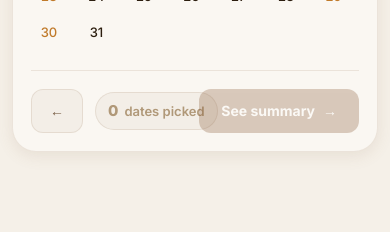
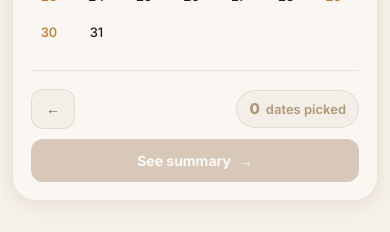
Before and after one commit to Cwjiee/Indecisive, a React (Vite) app: page /pick/1 in a window 390 px wide. Shown: the part 571-803 px from the top of the page. Built offline with nearby package versions, Linux system fonts and the light colour scheme; no server answers.

Commit message:
style: mobile uiux fix

```diff
--- a/src/components/CalendarPicker.tsx
+++ b/src/components/CalendarPicker.tsx
@@ -43,15 +43,67 @@ export default function CalendarPicker({
 
   const dateToKey = (d: Date | Dayjs) => dayjs(d).format('YYYY-MM-DD')
 
-  // Global mouseup listener to end drag even if mouse released outside calendar
+  // Track calendar container DOM ref for touch event handling
+  const calendarContainerRef = useRef<HTMLDivElement>(null)
+
+  // Global touch & mouse release listeners
   useEffect(() => {
-    const handleMouseUp = () => {
+    const handleEnd = () => {
       isDragging.current = false
       dragMode.current = null
     }
-    window.addEventListener('mouseup', handleMouseUp)
-    return () => window.removeEventListener('mouseup', handleMouseUp)
-  }, [])
+
+    const handleTouchMove = (e: TouchEvent) => {
+      if (!isDragging.current || !dragMode.current || !calendarContainerRef.current) return
+
+      const touch = e.touches[0]
+      if (!touch) return
+
+      const target = document.elementFromPoint(touch.clientX, touch.clientY)
+      if (!target) return
+
+      // Find date cell element with data-date attribute
+      const dayCell = target.closest('[data-date-key]') as HTMLElement | null
+      if (!dayCell) return
+
+      const dateStr = dayCell.getAttribute('data-date-key')
+      const isDisabled = dayCell.getAttribute('data-disabled') === 'true'
+      if (!dateStr || isDisabled) return
+
+      const targetKey = dateStr
+      const isCurrentlySelected = selectedDatesRef.current.some(sd => dateToKey(sd) === targetKey)
+
+      if (dragMode.current === 'select' && !isCurrentlySelected) {
+        const d = dayjs(dateStr).toDate()
+        const newDates = [...selectedDatesRef.current, d]
+        onChangeSelectedDates(newDates)
+      } else if (dragMode.current === 'deselect' && isCurrentlySelected) {
+        const newDates = selectedDatesRef.current.filter(sd => dateToKey(sd) !== targetKey)
+        onChangeSelectedDates(newDates)
+      }
+
+      // Prevent scrolling page while actively dragging on calendar
+      if (e.cancelable) e.preventDefault()
+    }
+
+    window.addEventListener('mouseup', handleEnd)
+    window.addEventListener('touchend', handleEnd)
+    window.addEventListener('touchcancel', handleEnd)
+
+    const container = calendarContainerRef.current
+    if (container) {
+      container.addEventListener('touchmove', handleTouchMove, { passive: false })
+    }
+
+    return () => {
+      window.removeEventListener('mouseup', handleEnd)
+      window.removeEventListener('touchend', handleEnd)
+      window.removeEventListener('touchcancel', handleEnd)
+      if (container) {
+        container.removeEventListener('touchmove', handleTouchMove)
+      }
+    }
+  }, [onChangeSelectedDates])
 
   // DatePicker passes dayjs objects internally — normalise to native Date[] first
   // eslint-disable-next-line @typescript-eslint/no-explicit-any
@@ -64,7 +116,7 @@ export default function CalendarPicker({
     }
   }
 
-  const handleDateMouseDown = (d: Dayjs, isDisabled: boolean) => {
+  const handleDateStart = (d: Dayjs, isDisabled: boolean) => {
     if (isDisabled) return
     isDragging.current = true
 
@@ -124,12 +176,17 @@ export default function CalendarPicker({
       cursor: isDisabled ? 'not-allowed' : 'pointer',
       transition: 'all 0.18s cubic-bezier(0.16, 1, 0.3, 1)',
       userSelect: 'none',
+      WebkitUserSelect: 'none',
+      touchAction: 'none',
     }
 
     return {
       disabled: isDisabled,
       style,
-      onMouseDown: () => handleDateMouseDown(d, isDisabled),
+      'data-date-key': dateToKey(d),
+      'data-disabled': isDisabled ? 'true' : 'false',
+      onMouseDown: () => handleDateStart(d, isDisabled),
+      onTouchStart: () => handleDateStart(d, isDisabled),
       onMouseEnter: () => handleDateMouseEnter(d, isDisabled),
     }
   }
@@ -137,7 +194,7 @@ export default function CalendarPicker({
   const displayMonth = new Date(year, month, 1)
 
   return (
-    <div className="main-card">
+    <div className="main-card" ref={calendarContainerRef}>
       {/* Month selector */}
       <div className="section-label">Select a month</div>
       <div className="month-selector-row">
@@ -231,9 +288,9 @@ export default function CalendarPicker({
 
       {/* Action bar */}
       <div className="action-bar">
-        <div style={{ display: 'flex', alignItems: 'center', gap: 8 }}>
+        <div className="action-bar-left">
           {onBack && (
-            <button className="back-btn" onClick={onBack} aria-label="Go back" style={{ marginRight: 4 }}>
+            <button className="back-btn action-bar-back-btn" onClick={onBack} aria-label="Go back">
               ←
             </button>
           )}
@@ -248,7 +305,7 @@ export default function CalendarPicker({
           )}
         </div>
         <button
-          className="continue-btn"
+          className="continue-btn action-bar-continue-btn"
           onClick={onContinue}
           disabled={count === 0}
           id="continue-btn"
--- a/src/index.css
+++ b/src/index.css
@@ -204,6 +204,36 @@ body {
   padding-top: 18px;
   border-top: 1px solid var(--glass-border);
   gap: 12px;
+  flex-wrap: wrap;
+}
+
+.action-bar-left {
+  display: flex;
+  align-items: center;
+  gap: 8px;
+  flex-wrap: wrap;
+}
+
+.action-bar-back-btn {
+  margin-right: 4px;
+  width: auto !important;
+  padding: 8px 14px !important;
+}
+
+@media (max-width: 480px) {
+  .action-bar {
+    flex-direction: column;
+    align-items: stretch;
+    gap: 10px;
+  }
+  .action-bar-left {
+    justify-content: space-between;
+    width: 100%;
+  }
+  .action-bar-continue-btn {
+    width: 100%;
+    justify-content: center;
+  }
 }
 
 .count-pill {
```
